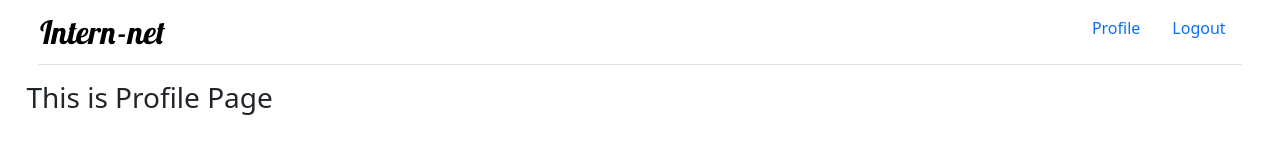
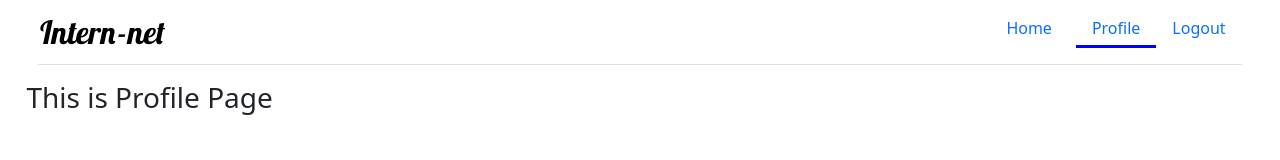
Before and after one commit to qiuyixianq/Intern-net, a React (Create React App) app: page /profile in a window 1280 px wide. Shown: the top 160 px of the page. Built offline with nearby package versions, Linux system fonts and the light colour scheme; a web font is replaced by a local one.

Commit message:
Refactor UI -NavBar
Rework overall navbar anim/active tab indicator/added home nav

```diff
--- a/src/components/home/Home.jsx
+++ b/src/components/home/Home.jsx
@@ -11,14 +11,6 @@ import { Footer } from './footer/Footer';
 export const Home = () => {
     const { token, user } = useSelector(state => state.authentication);
     const [windowX, setWindowX] = useState(window.innerWidth);
-
-    //mainBar anim
-    useEffect(() => {
-        const t = gsap.timeline({ defaults: { ease: 'power1' } });
-        t.fromTo('.mainBar', { opacity: 0 }, { opacity: 1, duration: 1 });
-
-        return () => t.kill();
-    }, []);
 
     //rerender on resize
     useEffect(() => {
--- a/src/components/home/navbar/NavBar.jsx
+++ b/src/components/home/navbar/NavBar.jsx
@@ -1,29 +1,34 @@
-import React from 'react';
+import React, { useState } from 'react';
 import { useDispatch } from 'react-redux';
-import { Link } from 'react-router-dom';
+import { Link, useLocation } from 'react-router-dom';
 import { clearUser } from '../../authentication/tokenSlice';
 
 export const NavBar = () => {
     const dispatch = useDispatch();
-
+    const location = useLocation();
     //event func
     const handleLogout = () => {
         dispatch(clearUser());
         sessionStorage.clear();
     }
 
+
+
     return (
         <div className="mainBar container-fluid">
             <header className="d-flex flex-wrap justify-content-between border-bottom py-2 mb-3 ">
                 <span className="d-flex align-items-center  text-dark text-decoration-none">
-                    <Link to='/home' className="text-decoration-none ">
+                    <Link to='/' className="text-decoration-none ">
                         <span className="fs-2 appName">Intern-net</span>
                     </Link>
                 </span>
 
                 <ul className="nav nav-pills">
                     <li className="nav-item">
-                        <Link className="nav-link" to='/profile' >Profile</Link>
+                        <Link className={`${location.pathname === '/home' ? 'navActive' : '' } nav-link`} to='/home' >Home</Link>
+                    </li>
+                    <li className="nav-item">
+                        <Link className={`${location.pathname === '/profile' ? 'navActive' : '' } nav-link ms-2`} to='/profile'  >Profile</Link>
                     </li>
                     <li className="nav-item">
                         <Link className="nav-link" to='/' onClick={() => handleLogout()} >
--- a/src/scss/main.scss
+++ b/src/scss/main.scss
@@ -70,6 +70,20 @@ body {
   .appName {
     font-family: "Lobster Two", cursive;
     color: black;
+  }
+
+  .navActive {
+    position: relative;
+  }
+
+  .navActive::before {
+    content: "";
+    position: absolute;
+    width: 100%;
+    height: 3px;
+    left: 0;
+    bottom: 0;
+    background-color: blue;
   }
 
   @include medium {
```
Also changed, not shown: src/scss/main.css, 1 other file (tests, documents, lock files or other folders).
